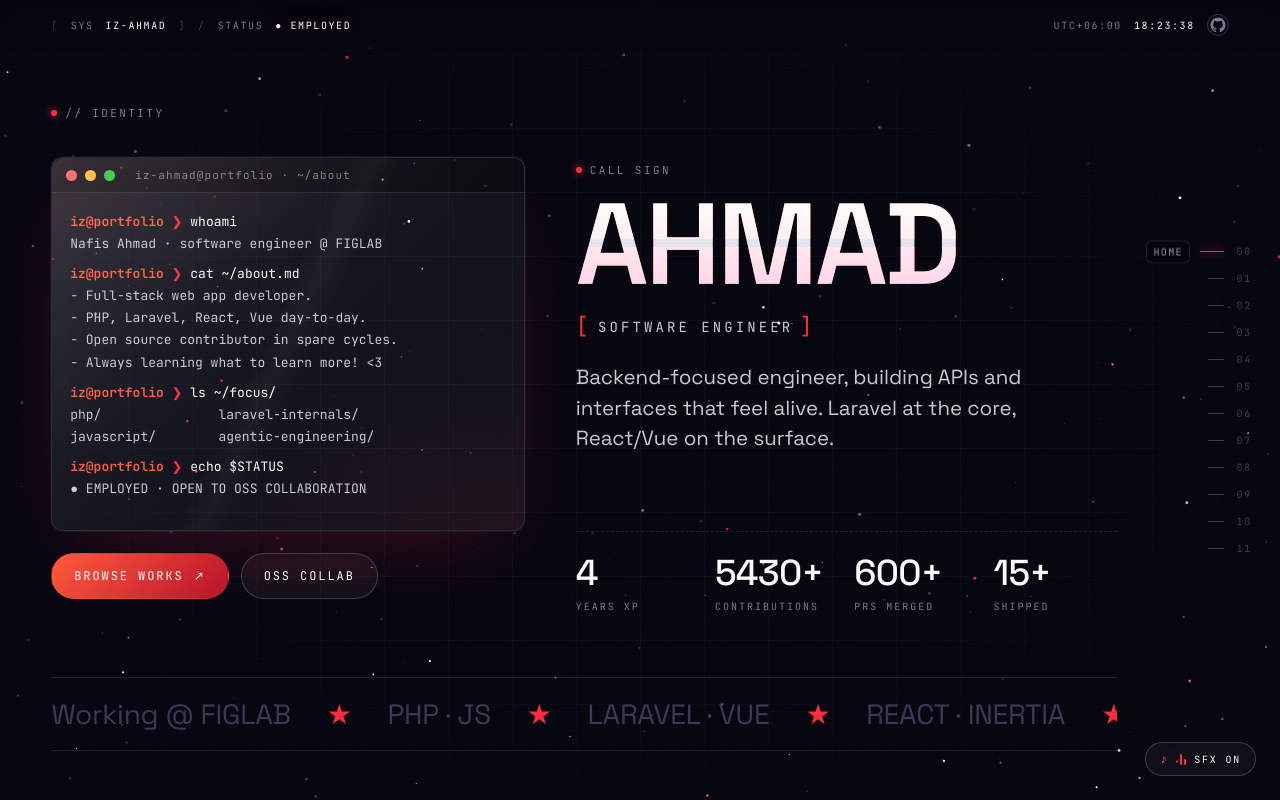
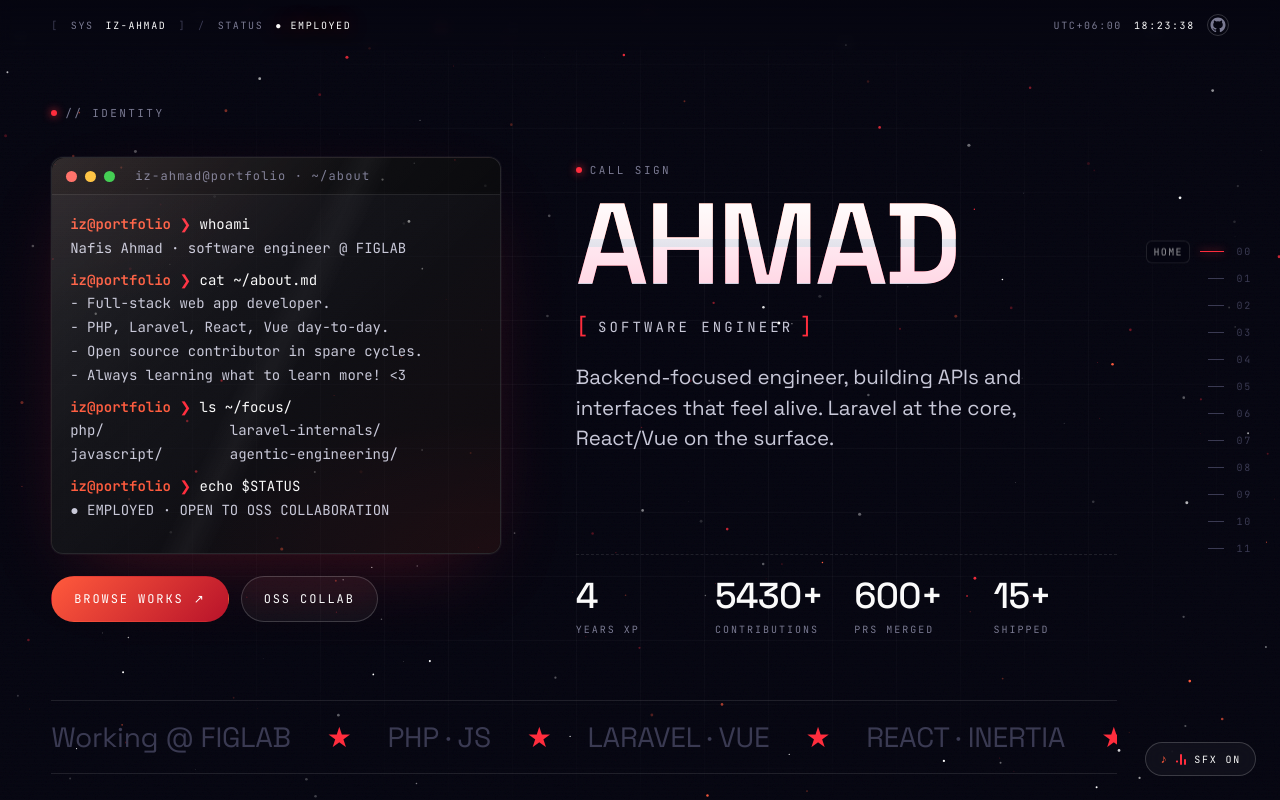
Before and after one commit to iz-ahmad/portfolio, a Next.js app: page / in a window 1280 px wide. Shown: the top 800 px of the page. Built offline with nearby package versions, Linux system fonts and the light colour scheme; no server answers.

Commit message:
update hero section and oss styles

```diff
--- a/src/styles/oss.css
+++ b/src/styles/oss.css
@@ -160,3 +160,6 @@
   font-family: var(--font-mono); font-size: 11px;
   letter-spacing: 0.14em; text-transform: uppercase;
 }
+@media (max-width: 639px) {
+  .oss-foot { font-size: 10px; }
+}
--- a/src/styles/sections-styles.css
+++ b/src/styles/sections-styles.css
@@ -80,6 +80,14 @@
 /* hero-grid 1-col handled by responsive blocks below */
 
 .boot-window { border-radius: 12px; overflow: hidden; box-shadow: 0 30px 80px -30px rgba(255, 45, 61, 0.25), 0 0 0 1px rgba(255,255,255,0.04); }
+@media (min-width: 1280px) {
+  .boot-window { width: 95%;}
+}
+.boot-window.glass {
+  backdrop-filter: blur(48px) saturate(180%);
+  -webkit-backdrop-filter: blur(48px) saturate(180%);
+  background: linear-gradient(135deg, rgba(93, 93, 93, 0.07) 0%, rgba(255,255,255,0.03) 50%, rgba(255,90,60,0.04) 100%), rgba(10, 10, 10, 0.5);
+}
 .boot-chrome {
   display: flex; align-items: center; gap: 8px;
   padding: 10px 14px;
@@ -90,10 +98,10 @@
 .dot-r { background: #ff5f57; }
 .dot-y { background: #febc2e; }
 .dot-g { background: #28c840; }
-.boot-title { margin-left: 12px; font-size: 11px; color: var(--ink-2); letter-spacing: 0.1em; }
+.boot-title { margin-left: 12px; font-size: 12px; color: var(--ink-2); letter-spacing: 0.1em; }
 .boot-body {
   margin: 0; padding: 18px 18px 22px;
-  font-family: var(--font-mono); font-size: 13px;
+  font-family: var(--font-mono); font-size: 14px;
   line-height: 1.7; min-height: 220px;
   white-space: pre-wrap;
 }
@@ -722,7 +730,8 @@ kbd {
   .hero-stats { margin-top: 16px; padding-top: 14px; grid-template-columns: repeat(2, 1fr); gap: 10px; }
   .hero-cta-main { margin-top: 16px; flex-direction: column; gap: 10px; }
   .hero-cta-main .btn { width: 100%; justify-content: center; }
-  .boot-body { font-size: 12px; min-height: 130px; padding: 14px; }
+  .boot-title {font-size: 11px;}
+  .boot-body { font-size: 11.5px; min-height: 130px; padding: 14px; }
   .hero-name { font-size: clamp(42px, 14vw, 70px); margin-bottom: 12px; }
   .hero-role { font-size: 12px; }
   .hero-tagline { font-size: 14px; margin-bottom: 20px; max-width: 90%; }
@@ -736,6 +745,7 @@ kbd {
   .hero-cta-tab { display: flex; }
   .hero-cta-main { display: none; }
   .hero-stats { grid-template-columns: repeat(4, 1fr); margin-top: 28px; padding-top: 20px; border-top: 1px dashed var(--hair); }
+  .boot-title {font-size: 11px;}
   .boot-body { font-size: 12px; }
   .hero-name { font-size: clamp(38px, 7vw, 78px); }
   .hero-marquee { margin-top: 40px; }
```
